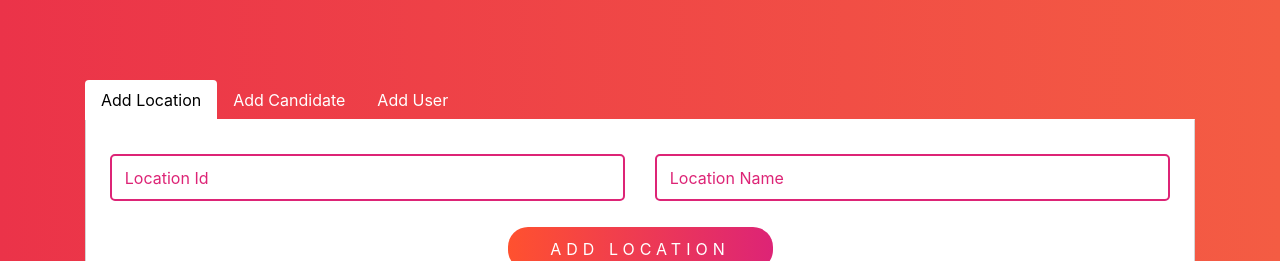
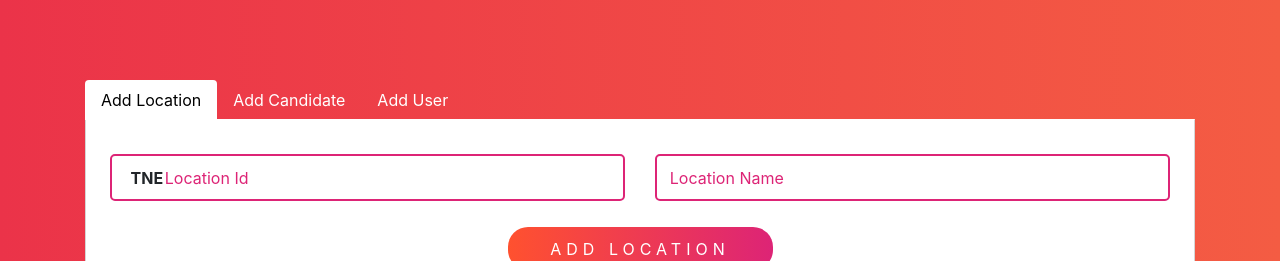
Before and after one commit to Prabhuadams983/OVS-WEB, an Angular app: page /admin in a window 1280 px wide. Shown: the top 261 px of the page. Built offline with nearby package versions, Linux system fonts and the light colour scheme.

Commit message:
OVS-123-added-location-validation

```diff
--- a/src/app/admin/location-tab/location-tab.component.css
+++ b/src/app/admin/location-tab/location-tab.component.css
@@ -0,0 +1,8 @@
+.locationId{
+    top: 32%;
+    left: 4%;
+
+}
+input[name="locationId"]{
+    text-indent: 40px;
+}
--- a/src/app/admin/location-tab/location-tab.component.html
+++ b/src/app/admin/location-tab/location-tab.component.html
@@ -1,7 +1,8 @@
 <form #locationForm="ngForm" (submit)="addLocation()">
 <div class="row">
     <div class="col-sm-12 col-md-12 col-lg-6 col-xl-6 text-center">
-        <div class="form-group">
+        <div class="form-group position-relative">
+            <span class="position-absolute locationId"><strong>TNE</strong></span>
             <input type="text" placeholder="Location Id" class="form-input" [class.invalid-form]="(locationId.invalid && locationId.touched) || (locationForm.submitted && locationId.invalid)"
                     ngModel name="locationId" #locationId="ngModel" required>
             <span class="text-danger float-left" *ngIf="(locationId.invalid && locationId.touched) || (locationForm.submitted && locationId.invalid)">Enter id</span>
@@ -9,7 +10,8 @@
     </div>
     <div class="col-sm-12 col-md-12 col-lg-6 col-xl-6 text-center">
         <div class="form-group">
-            <input type="text" placeholder="Location Name" class="form-input" ngModel name="locationName" #locationName="ngModel">
+            <input type="text" placeholder="Location Name" class="form-input" ngModel name="locationName" #locationName="ngModel" [class.invalid-form]="(locationName.invalid && locationName.touched) || (locationForm.submitted && locationName.invalid)">
+            <span class="text-danger float-left" *ngIf="(locationId.invalid && locationId.touched) || (locationForm.submitted && locationId.invalid)">Enter Location Name</span>
         </div>
     </div>
     <div class="col-sm-12 col-md-12 col-lg-12 col-xl-12 text-center">
@@ -17,6 +19,5 @@
             <button type="submit" class="block-btn w-25">Add Location</button>
         </div>
     </div>
-
 </div>
 </form>
--- a/src/app/app.module.ts
+++ b/src/app/app.module.ts
@@ -5,7 +5,6 @@ import { AppRoutingModule } from './app-routing.module';
 import { AppComponent } from './app.component';
 import { LoginComponent } from './login/login.component';
 import { AdminComponent } from './admin/admin.component';
-import { UserComponent } from './user/user.component';
 import { LocationTabComponent } from './admin/location-tab/location-tab.component';
 import { CandidateTabComponent } from './admin/candidate-tab/candidate-tab.component';
 import { UserTabComponent } from './admin/user-tab/user-tab.component';
@@ -15,7 +14,6 @@ import { UserTabComponent } from './admin/user-tab/user-tab.component';
     AppComponent,
     LoginComponent,
     AdminComponent,
-    UserComponent,
     LocationTabComponent,
     CandidateTabComponent,
     UserTabComponent
--- a/src/app/user/user.component.html
+++ /dev/null
@@ -1 +0,0 @@
-<p>user works!</p>
--- a/src/app/user/user.component.ts
+++ /dev/null
@@ -1,15 +0,0 @@
-import { Component, OnInit } from '@angular/core';
-
-@Component({
-  selector: 'app-user',
-  templateUrl: './user.component.html',
-  styleUrls: ['./user.component.css']
-})
-export class UserComponent implements OnInit {
-
-  constructor() { }
-
-  ngOnInit() {
-  }
-
-}
```
Also changed, not shown: src/app/user/user.component.css (deleted), 1 other file (tests, documents, lock files or other folders).
